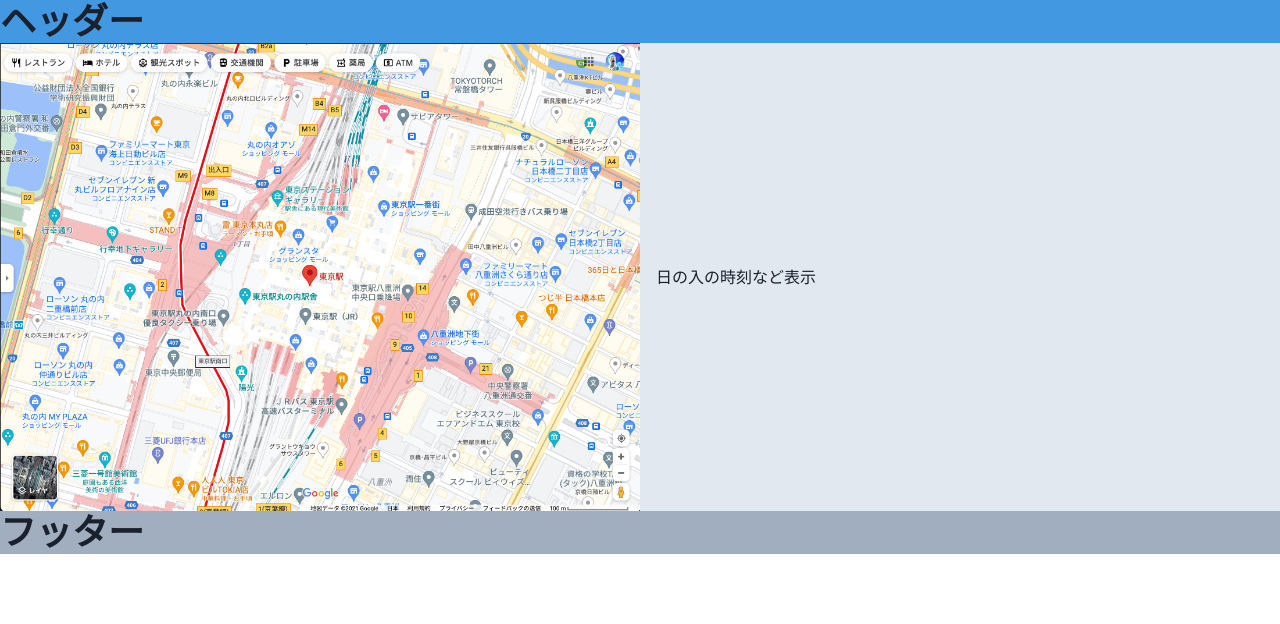
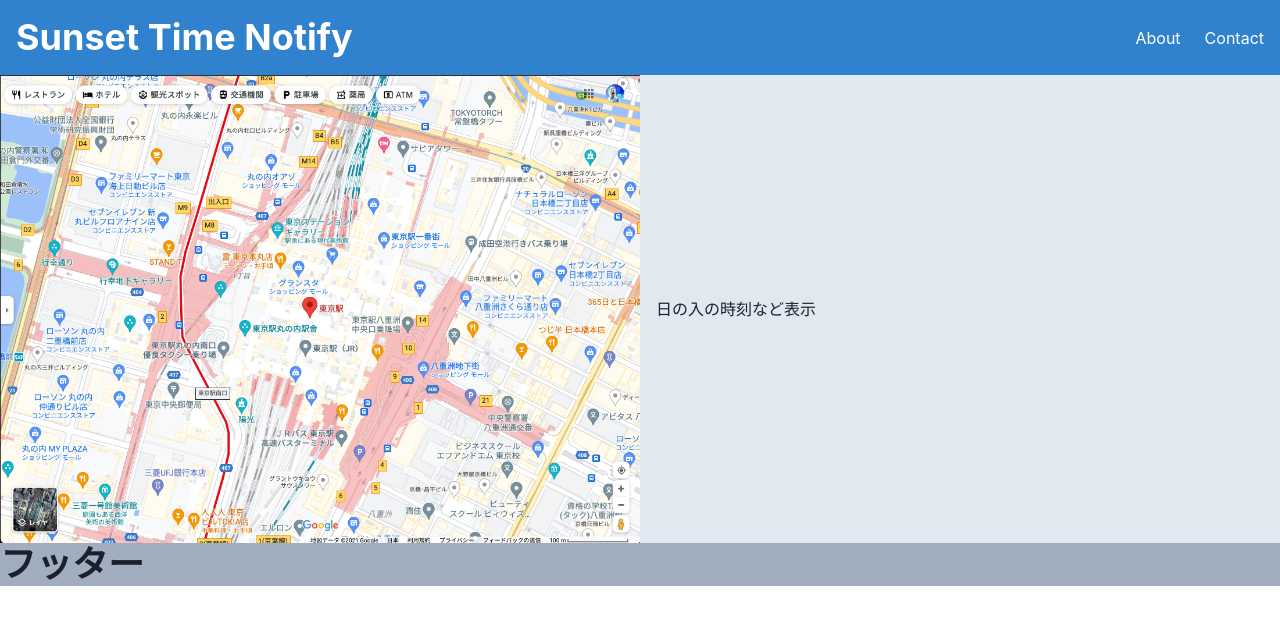
Before and after one commit to y4shiro/sunset-time-notify-achived, a Next.js app: page / in a window 1280 px wide. Shown: the top 624 px of the page. Built offline with nearby package versions, Linux system fonts and the light colour scheme.

Commit message:
Header を仮スタイリング

```diff
--- a/src/components/Header.tsx
+++ b/src/components/Header.tsx
@@ -1,10 +1,25 @@
 import React from 'react';
-import { Heading } from '@chakra-ui/react';
+import { Box, Flex, Heading, HStack, Spacer, Text } from '@chakra-ui/react';
 
 const Header: React.FC = () => {
   return (
     <>
-      <Heading bg='blue.400'>ヘッダー</Heading>
+      <Flex bg='blue.500' align='center' justify='space-between'>
+        <Heading p={4} color='white'>
+          Sunset Time Notify
+        </Heading>
+
+        <Spacer />
+
+        <HStack color='white' mr={4} gridGap='4'>
+          <Box>
+            <Text>About</Text>
+          </Box>
+          <Box>
+            <Text>Contact</Text>
+          </Box>
+        </HStack>
+      </Flex>
     </>
   );
 };
```
